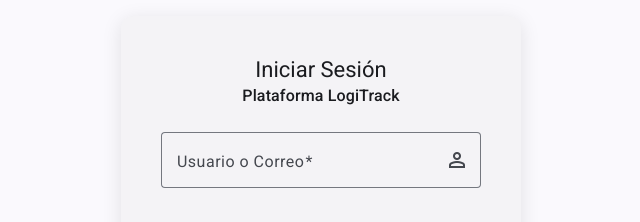
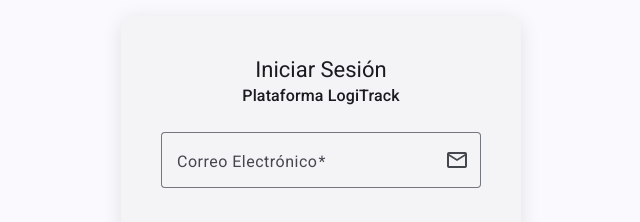
Before and after one commit to ProjectG2ARQ/logitrack-frontend, an Angular app: page /login in a window 1280 px wide. Shown: the part 138-360 px from the top of the page, without its empty margins (319-959 px from the left). Built offline with nearby package versions, Linux system fonts and the light colour scheme.

Commit message:
fix(auth): ajustar payload a email y corregir ruta del gateway hacia security-service

```diff
--- a/src/app/core/services/auth.ts
+++ b/src/app/core/services/auth.ts
@@ -5,14 +5,14 @@ import { Router } from '@angular/router';
 import { LoginRequest, LoginResponse } from '../models/auth';
 
 @Injectable({
-  providedIn: 'root'
+  providedIn: 'root',
 })
 export class AuthService {
   private http = inject(HttpClient);
   private router = inject(Router);
 
-  // URL centralizada apuntando al API Gateway en el puerto 8066
-  private readonly AUTH_URL = 'http://localhost:8066/applications/api-auth/api/v1/auth';
+  // URL apuntando a la ruta del Gateway hacia security-service
+  private readonly AUTH_URL = 'http://localhost:8066/applications/api-security/api/v1/auth';
   private readonly TOKEN_KEY = 'logitrack_jwt_token';
   private readonly USER_KEY = 'logitrack_user_info';
 
@@ -21,12 +21,16 @@ export class AuthService {
       tap((res) => {
         if (res && res.token) {
           this.setToken(res.token);
-          localStorage.setItem(this.USER_KEY, JSON.stringify({
-            username: res.username,
-            rol: res.rol
-          }));
+          localStorage.setItem(
+            this.USER_KEY,
+            JSON.stringify({
+              userId: res.userId,
+              email: res.email,
+              rol: res.rol,
+            }),
+          );
         }
-      })
+      }),
     );
   }
 
--- a/src/app/modules/admin/pages/login/login.html
+++ b/src/app/modules/admin/pages/login/login.html
@@ -8,11 +8,14 @@
     <mat-card-content>
       <form [formGroup]="loginForm" (ngSubmit)="onSubmit()">
         <mat-form-field appearance="outline" class="full-width">
-          <mat-label>Usuario o Correo</mat-label>
-          <input matInput formControlName="username" placeholder="Ingresa tu usuario" required>
-          <mat-icon matSuffix>person</mat-icon>
-          <mat-error *ngIf="loginForm.get('username')?.hasError('required')">
-            El usuario es requerido
+          <mat-label>Correo Electrónico</mat-label>
+          <input matInput type="email" formControlName="email" placeholder="ejemplo@logitrack.com" required>
+          <mat-icon matSuffix>email</mat-icon>
+          <mat-error *ngIf="loginForm.get('email')?.hasError('required')">
+            El correo es requerido
+          </mat-error>
+          <mat-error *ngIf="loginForm.get('email')?.hasError('email')">
+            Ingresa un correo válido
           </mat-error>
         </mat-form-field>
 
--- a/src/app/modules/admin/pages/login/login.ts
+++ b/src/app/modules/admin/pages/login/login.ts
@@ -17,7 +17,7 @@ export class LoginComponent {
   private snackBar = inject(MatSnackBar);
 
   loginForm: FormGroup = this.fb.group({
-    username: ['', [Validators.required]],
+    email: ['', [Validators.required, Validators.email]],
     password: ['', [Validators.required]],
   });
 
```
Also changed, not shown: src/app/core/models/auth.ts (+5 -3 lines).
